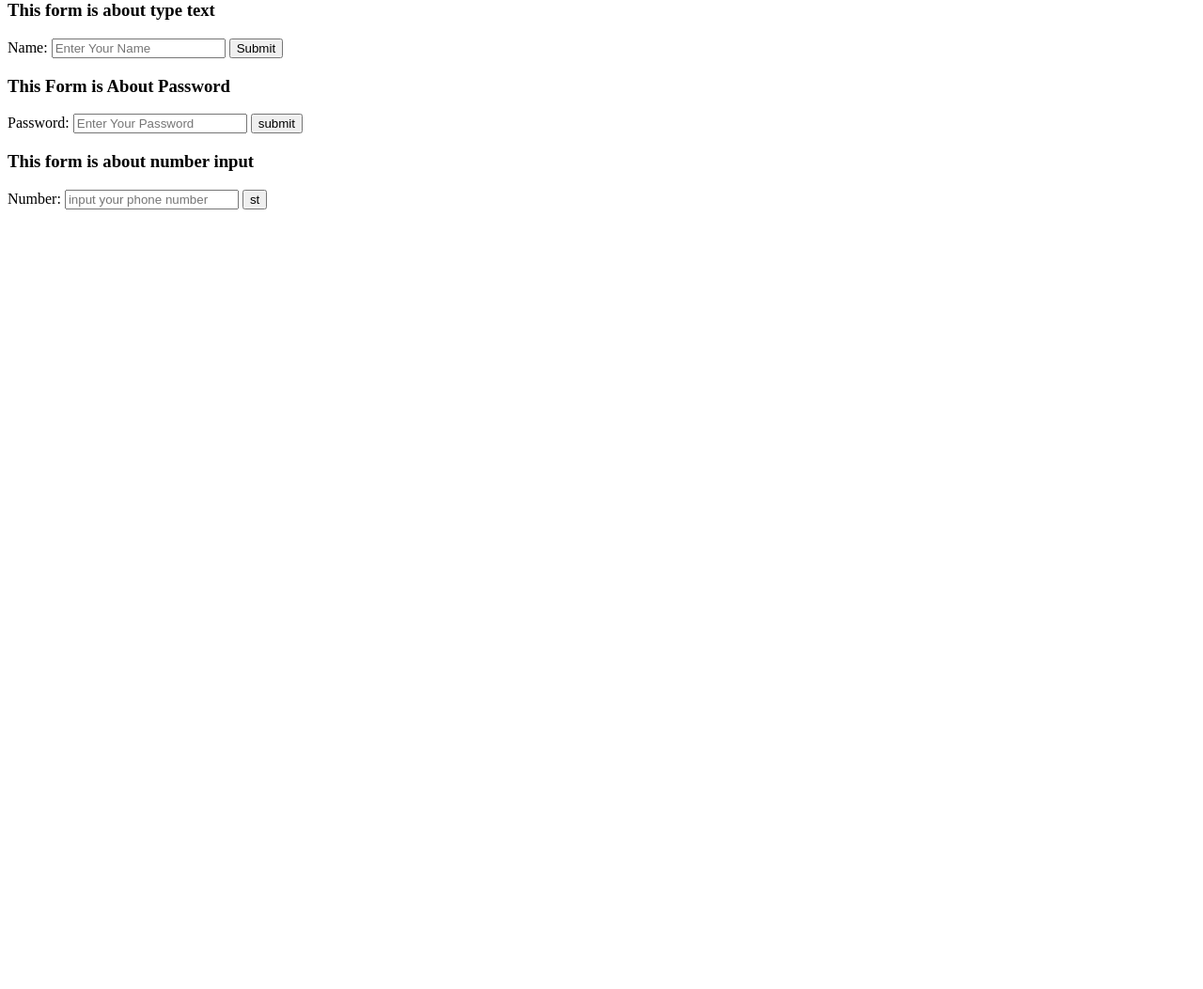
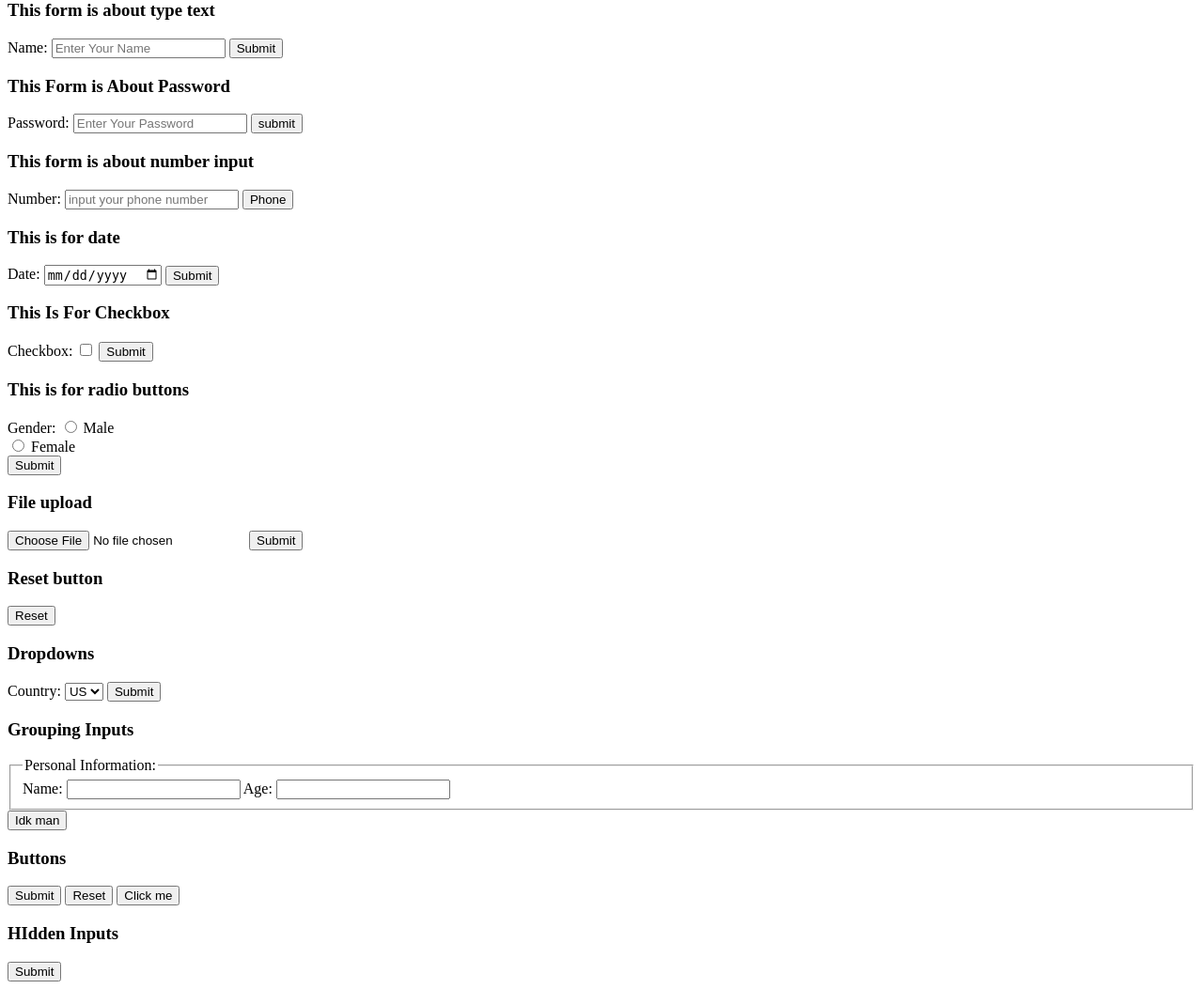
Before and after one commit to Serzh-byte/learning-stuff, a Django app: page /forms/ in a window 1280 px wide. Shown: the part 181-1234 px from the top of the page at 94% size. Before the commit the page ends 404 px from the top, so only its background shows below. Run offline with Django 5.2, Linux system fonts and the light colour scheme.

Commit message:
Forms done

```diff
--- a/something/something/templates/something/forms.html
+++ b/something/something/templates/something/forms.html
@@ -25,10 +25,75 @@
             <input type="submit" value="submit">
         </form>
         <h3>This form is about number input</h3>
+        <!--The value for submit is for what is written on the button-->
         <form action="">
             <label for="Number">Number:</label>
             <input type="number" placeholder="input your phone number">
-            <input type="submit" value="st">
+            <input type="submit" value="Phone">
+        </form>
+        <h3>This is for date</h3>
+        <form action="">
+            <label for="date">Date:</label>
+            <input type="date" id="date" name="date">
+            <input type="submit" value="Submit">
+        </form>
+        <h3>This Is For Checkbox</h3>
+        <form action="">
+            <label for="checkbox">Checkbox:</label>
+            <input type="checkbox" id="checkbox" name="checkbox">
+            <input type="submit" value="Submit">
+        </form>
+        <h3>This is for radio buttons</h3>
+        <form action="">
+            <label for="gender">Gender:</label>
+            <input type="radio" id="male" name="gender" value="male">
+            <label for="male">Male</label><br>
+            <input type="radio" id="female" name="gender" value="female">
+            <label for="female">Female</label><br>
+            <input type="submit" value="Submit">
+        </form>
+        <h3>File upload</h3>
+        <form action="">
+            <input type="File">
+            <input type="submit" value="Submit">
+        </form>
+        <h3>Reset button</h3>
+        <input type="reset">
+
+        <h3>Dropdowns</h3>
+        <form action="">
+            <label for="Country">Country: </label>
+            <select name="Country" id="Country">
+                <option value="us">US</option>
+                <option value="uk">UK</option>
+                <option value="au">AU</option>
+            </select>
+            <input type="submit">
+        </form>
+        <h3>Grouping Inputs</h3>
+        <form action="">
+            <fieldset>
+                <legend>Personal Information:</legend>
+                <label for="name">Name:</label>
+                <input type="text" id="name" name="name">
+                <label for="age">Age:</label>
+                <input type="number">
+            </fieldset>
+            <input type="submit" value="Idk man">
+        </form>
+
+        <h3>Buttons</h3>
+        <form action="">
+            <button type="submit">Submit</button>
+            <button type="reset">Reset</button>
+            <button type="button" onclick="alert">Click me</button>
+        </form>
+
+        <h3>HIdden Inputs</h3>
+        <!--No idea whywe need this-->
+        <form action="">
+            <input type="hidden" name="user_id" value="12345">
+            <input type="submit">
         </form>
     </body>
 </html>
```
